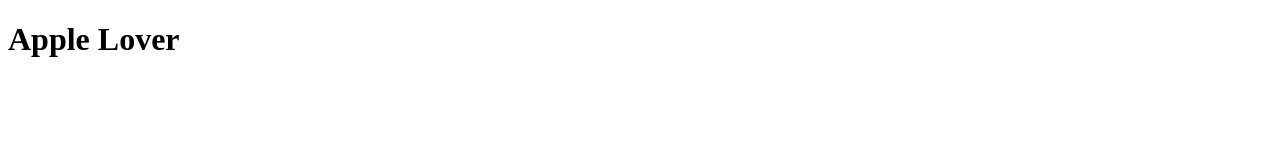
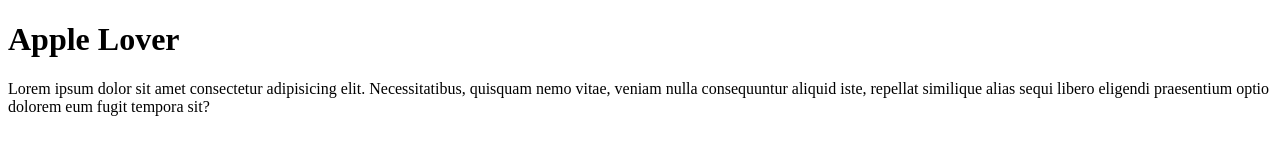
Before and after one commit to ifteakhar00kg/first-project, a plain HTML site: page index.html in a window 1280 px wide. Drawn offline with Linux system fonts and the light colour scheme.

Commit message:
first commit

```diff
--- a/index.html
+++ b/index.html
@@ -8,5 +8,8 @@
 <body>
     <h1> Apple Lover
     </h1>
+    <p>
+        Lorem ipsum dolor sit amet consectetur adipisicing elit. Necessitatibus, quisquam nemo vitae, veniam nulla consequuntur aliquid iste, repellat similique alias sequi libero eligendi praesentium optio dolorem eum fugit tempora sit?
+    </p>
 </body>
 </html>
```
